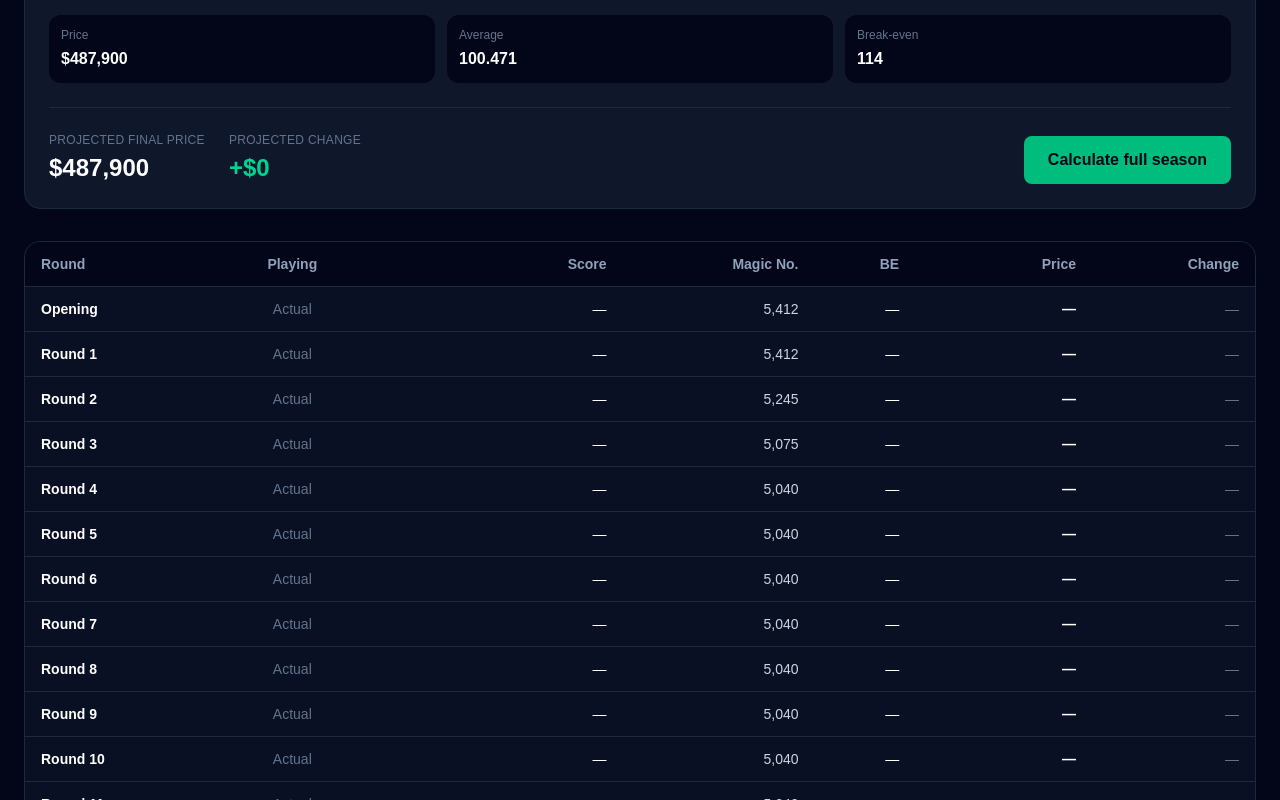
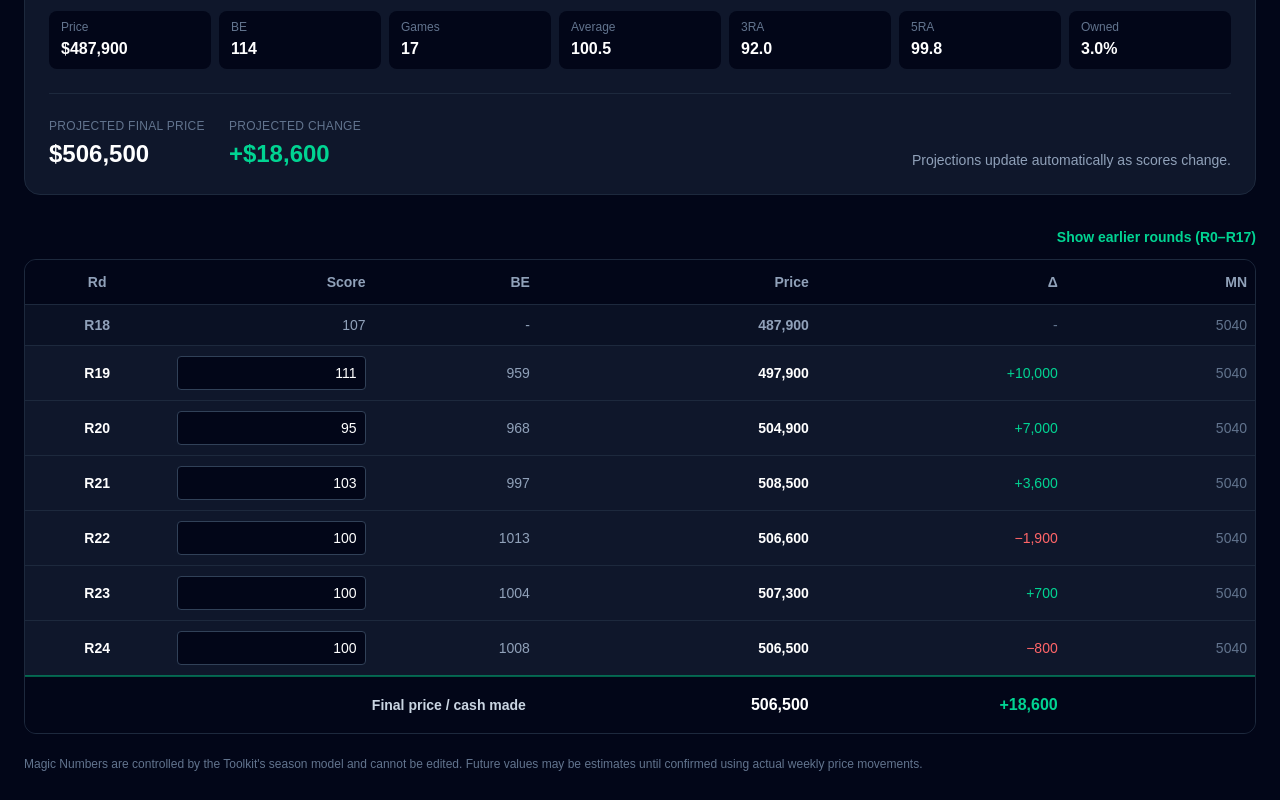
Before and after one commit to haydenbelleville23/supercoach-toolkit, a Next.js app: page /projector in a window 1280 px wide. Shown: the part 420-1220 px from the top of the page. Built offline with nearby package versions, Linux system fonts and the light colour scheme.

Commit message:
Expand compact player statistics header

```diff
--- a/app/projector/page.tsx
+++ b/app/projector/page.tsx
@@ -1,7 +1,7 @@
 "use client";
 
 import Link from "next/link";
-import { useState } from "react";
+import { useEffect, useState } from "react";
 
 import PlayerSelector from "@/components/projector/PlayerSelector";
 import PlayerStats from "@/components/projector/PlayerStats";
@@ -59,62 +59,19 @@ export default function ProjectorPage() {
   const selectedPlayer =
     getPlayerById(selectedPlayerId) ?? players[0];
 
-  const [seasonRows, setSeasonRows] = useState<SeasonProjectionRow[]>(
-    () => createRowsForPlayer(players[0]),
-  );
+  const [seasonRows, setSeasonRows] = useState<
+    SeasonProjectionRow[]
+  >(() => createRowsForPlayer(players[0]));
 
-  function handlePlayerChange(playerId: number) {
-    const player = getPlayerById(playerId) ?? players[0];
-
-    setSelectedPlayerId(player.id);
-    setSeasonRows(createRowsForPlayer(player));
-  }
-
-  function updateSeasonScore(
-    round: number,
-    score: number | null,
-  ) {
-    setSeasonRows((currentRows) =>
-      currentRows.map((row) =>
-        row.round === round ? { ...row, score } : row,
-      ),
-    );
-  }
-
-  function updatePlayedStatus(
-    round: number,
-    played: boolean,
-  ) {
-    setSeasonRows((currentRows) =>
-      currentRows.map((row) =>
-        row.round === round
-          ? {
-              ...row,
-              played,
-              score: played
-                ? row.score ?? Math.round(selectedPlayer.average)
-                : null,
-              breakEven: null,
-              price: null,
-              priceChange: null,
-              threeRoundAverage: null,
-            }
-          : row,
-      ),
-    );
-  }
-
-  function calculateFullSeason() {
-    let currentPrice = selectedPlayer.price;
-
-    const latestScores =
-      selectedPlayer.recentScores.slice(-2);
+  function calculateRows(
+    rowsToCalculate: SeasonProjectionRow[],
+    player: Player = selectedPlayer,
+  ): SeasonProjectionRow[] {
+    let currentPrice = player.price;
+    const latestScores = player.recentScores.slice(-2);
 
     if (latestScores.length < 2) {
-      alert(
-        "Two previous scores are required to calculate future prices.",
-      );
-      return;
+      return rowsToCalculate;
     }
 
     let rollingScores: [number, number] = [
@@ -122,7 +79,7 @@ export default function ProjectorPage() {
       latestScores[1],
     ];
 
-    const calculatedRows = seasonRows.map((row) => {
+    return rowsToCalculate.map((row) => {
       if (row.round < CURRENT_COMPLETED_ROUND) {
         return row;
       }
@@ -130,7 +87,8 @@ export default function ProjectorPage() {
       if (row.round === CURRENT_COMPLETED_ROUND) {
         return {
           ...row,
-          price: selectedPlayer.price,
+          price: player.price,
+          priceChange: null,
         };
       }
 
@@ -172,8 +130,7 @@ export default function ProjectorPage() {
         breakEven,
         price: priceResult.projectedPrice,
         priceChange: priceResult.priceChange,
-        threeRoundAverage:
-          priceResult.threeRoundAverage,
+        threeRoundAverage: priceResult.threeRoundAverage,
       };
 
       currentPrice = priceResult.projectedPrice;
@@ -181,9 +138,41 @@ export default function ProjectorPage() {
 
       return calculatedRow;
     });
+  }
 
-    setSeasonRows(calculatedRows);
+  function handlePlayerChange(playerId: number) {
+    const player = getPlayerById(playerId) ?? players[0];
+    const newRows = createRowsForPlayer(player);
+
+    setSelectedPlayerId(player.id);
+    setSeasonRows(calculateRows(newRows, player));
   }
+
+  function updateSeasonScore(
+    round: number,
+    score: number | null,
+  ) {
+    setSeasonRows((currentRows) => {
+      const updatedRows = currentRows.map((row) =>
+        row.round === round
+          ? {
+              ...row,
+              score,
+            }
+          : row,
+      );
+
+      return calculateRows(updatedRows);
+    });
+  }
+
+  useEffect(() => {
+    setSeasonRows((currentRows) =>
+      calculateRows(currentRows),
+    );
+    // Recalculate when the selected player changes.
+    // eslint-disable-next-line react-hooks/exhaustive-deps
+  }, [selectedPlayerId]);
 
   const finalProjectedRow = [...seasonRows]
     .reverse()
@@ -243,9 +232,13 @@ export default function ProjectorPage() {
 
           <PlayerStats
             price={selectedPlayer.price}
+            breakeven={selectedPlayer.breakeven}
+            games={selectedPlayer.games}
             average={selectedPlayer.average}
-            breakeven={selectedPlayer.breakeven}
-          />
+            average3={selectedPlayer.average3}
+            average5={selectedPlayer.average5}
+            ownership={selectedPlayer.ownership}
+            />
 
           <div className="mt-6 flex flex-wrap items-end justify-between gap-5 border-t border-slate-800 pt-6">
             <div className="grid grid-cols-2 gap-6">
@@ -253,6 +246,7 @@ export default function ProjectorPage() {
                 <p className="text-xs uppercase tracking-wide text-slate-500">
                   Projected final price
                 </p>
+
                 <p className="mt-1 text-2xl font-bold">
                   ${finalProjectedPrice.toLocaleString()}
                 </p>
@@ -262,6 +256,7 @@ export default function ProjectorPage() {
                 <p className="text-xs uppercase tracking-wide text-slate-500">
                   Projected change
                 </p>
+
                 <p
                   className={`mt-1 text-2xl font-bold ${
                     totalPriceChange >= 0
@@ -277,29 +272,25 @@ export default function ProjectorPage() {
               </div>
             </div>
 
-            <button
-              type="button"
-              onClick={calculateFullSeason}
-              className="rounded-lg bg-emerald-500 px-6 py-3 font-semibold text-slate-950 transition hover:bg-emerald-400"
-            >
-              Calculate full season
-            </button>
+            <p className="text-sm text-slate-400">
+              Projections update automatically as scores change.
+            </p>
           </div>
         </section>
 
         <div className="mt-8">
           <SeasonProjectionTable
-            rows={seasonRows}
-            onScoreChange={updateSeasonScore}
-            onPlayedChange={updatePlayedStatus}
-          />
+                rows={seasonRows}
+                startingPrice={selectedPlayer.price}
+                onScoreChange={updateSeasonScore}
+            />
         </div>
 
         <p className="mt-5 text-xs leading-5 text-slate-500">
-          Magic Numbers are controlled by the Toolkit’s
-          season model and cannot be edited. Future values
-          may be estimates until confirmed using actual
-          weekly price movements.
+          Magic Numbers are controlled by the Toolkit&apos;s
+          season model and cannot be edited. Future values may
+          be estimates until confirmed using actual weekly price
+          movements.
         </p>
       </section>
     </main>
--- a/components/projector/PlayerStats.tsx
+++ b/components/projector/PlayerStats.tsx
@@ -1,28 +1,69 @@
 type PlayerStatsProps = {
   price: number;
+  breakeven: number;
+  games: number;
   average: number;
-  breakeven: number;
+  average3: number;
+  average5: number;
+  ownership: number;
 };
 
 export default function PlayerStats({
   price,
+  breakeven,
+  games,
   average,
-  breakeven,
+  average3,
+  average5,
+  ownership,
 }: PlayerStatsProps) {
+  const stats = [
+    {
+      label: "Price",
+      value: `$${price.toLocaleString()}`,
+    },
+    {
+      label: "BE",
+      value: breakeven.toString(),
+    },
+    {
+      label: "Games",
+      value: games.toString(),
+    },
+    {
+      label: "Average",
+      value: average.toFixed(1),
+    },
+    {
+      label: "3RA",
+      value: average3.toFixed(1),
+    },
+    {
+      label: "5RA",
+      value: average5.toFixed(1),
+    },
+    {
+      label: "Owned",
+      value: `${ownership.toFixed(1)}%`,
+    },
+  ];
+
   return (
-    <div className="mt-6 grid grid-cols-3 gap-3">
-      <Stat label="Price" value={`$${price.toLocaleString()}`} />
-      <Stat label="Average" value={average.toString()} />
-      <Stat label="Break-even" value={breakeven.toString()} />
+    <div className="mt-5 grid grid-cols-2 gap-2 sm:grid-cols-4 lg:grid-cols-7">
+      {stats.map((stat) => (
+        <div
+          key={stat.label}
+          className="rounded-lg bg-slate-950 px-3 py-2"
+        >
+          <p className="text-xs text-slate-500">
+            {stat.label}
+          </p>
+
+          <p className="mt-0.5 font-semibold tabular-nums">
+            {stat.value}
+          </p>
+        </div>
+      ))}
     </div>
   );
 }
-
-function Stat({ label, value }: { label: string; value: string }) {
-  return (
-    <div className="rounded-xl bg-slate-950 p-3">
-      <p className="text-xs text-slate-500">{label}</p>
-      <p className="mt-1 font-semibold">{value}</p>
-    </div>
-  );
-}
--- a/components/projector/SeasonProjectionTable.tsx
+++ b/components/projector/SeasonProjectionTable.tsx
@@ -1,41 +1,85 @@
+"use client";
+
+import { useState } from "react";
+
+import { CURRENT_COMPLETED_ROUND } from "@/data/season";
 import type { SeasonProjectionRow } from "@/types/projection";
 
 type SeasonProjectionTableProps = {
   rows: SeasonProjectionRow[];
+  startingPrice: number;
   onScoreChange: (round: number, score: number | null) => void;
-  onPlayedChange: (round: number, played: boolean) => void;
 };
 
 function formatMoney(value: number | null): string {
   if (value === null) {
-    return "—";
+    return "-";
   }
 
-  return `$${value.toLocaleString()}`;
+  return value.toLocaleString();
 }
 
 export default function SeasonProjectionTable({
   rows,
+  startingPrice,
   onScoreChange,
-  onPlayedChange,
 }: SeasonProjectionTableProps) {
+  const [showEarlierRounds, setShowEarlierRounds] = useState(false);
+
+  const firstVisibleRound = Math.max(0, CURRENT_COMPLETED_ROUND);
+
+  const visibleRows = showEarlierRounds
+    ? rows
+    : rows.filter((row) => row.round >= firstVisibleRound);
+
+  const finalPricedRow = [...rows]
+    .reverse()
+    .find((row) => row.price !== null);
+
+  const finalPrice = finalPricedRow?.price ?? startingPrice;
+  const totalChange = finalPrice - startingPrice;
+
   return (
-    <div className="overflow-x-auto rounded-2xl border border-slate-800 bg-slate-900">
-      <table className="min-w-[900px] w-full text-sm">
-        <thead className="sticky top-0 bg-slate-950 text-left text-slate-400">
+    <section>
+      {firstVisibleRound > 0 && (
+        <div className="mb-3 flex justify-end">
+          <button
+            type="button"
+            onClick={() => setShowEarlierRounds((current) => !current)}
+            className="text-sm font-semibold text-emerald-400 hover:text-emerald-300"
+          >
+            {showEarlierRounds
+              ? "Hide earlier rounds"
+              : `Show earlier rounds (R0–R${firstVisibleRound - 1})`}
+          </button>
+        </div>
+      )}
+
+      <div className="overflow-x-auto rounded-xl border border-slate-800 bg-slate-900">
+        <table className="w-full min-w-[570px] table-fixed text-sm">
+          <colgroup>
+            <col className="w-[58px]" />
+            <col className="w-[82px]" />
+            <col className="w-[66px]" />
+            <col className="w-[112px]" />
+            <col className="w-[100px]" />
+            <col className="w-[76px]" />
+          </colgroup>
+
+          <thead className="bg-slate-950 text-slate-400">
             <tr>
-            <th className="px-4 py-3">Round</th>
-            <th className="px-4 py-3 text-center">Playing</th>
-            <th className="px-4 py-3 text-right">Score</th>
-            <th className="px-4 py-3 text-right">Magic No.</th>
-            <th className="px-4 py-3 text-right">BE</th>
-            <th className="px-4 py-3 text-right">Price</th>
-            <th className="px-4 py-3 text-right">Change</th>
+              <th className="px-2 py-3 text-center">Rd</th>
+              <th className="px-2 py-3 text-right">Score</th>
+              <th className="px-2 py-3 text-right">BE</th>
+              <th className="px-2 py-3 text-right">Price</th>
+              <th className="px-2 py-3 text-right">Δ</th>
+              <th className="px-2 py-3 text-right">MN</th>
             </tr>
           </thead>
 
           <tbody>
-          {rows.map((row) => {
+            {visibleRows.map((row) => {
+              const isFuture = row.round > CURRENT_COMPLETED_ROUND;
               const positiveChange =
                 row.priceChange !== null && row.priceChange >= 0;
 
@@ -43,67 +87,53 @@ export default function SeasonProjectionTable({
                 <tr
                   key={row.round}
                   className={`border-t border-slate-800 ${
-                  row.isActual ? "bg-slate-950/40" : ""
+                    isFuture ? "" : "bg-slate-950/35 text-slate-400"
                   }`}
                 >
-                <td className="px-4 py-3 font-semibold">
-                  {row.round === 0 ? "Opening" : `Round ${row.round}`}
+                  <td className="px-2 py-2.5 text-center font-semibold">
+                    R{row.round}
                   </td>
 
-                <td className="px-4 py-3 text-center">
-                  {row.isActual ? (
-                    <span className="text-slate-500">Actual</span>
+                  <td className="px-2 py-2.5 text-right">
+                    {isFuture ? (
+                      <input
+                        type="text"
+                        inputMode="numeric"
+                        value={row.score ?? ""}
+                        placeholder="-"
+                        onFocus={(event) => event.currentTarget.select()}
+                        onChange={(event) => {
+                          const cleanedValue = event.target.value.replace(
+                            /[^0-9]/g,
+                            "",
+                          );
+
+                          onScoreChange(
+                            row.round,
+                            cleanedValue === ""
+                              ? null
+                              : Number(cleanedValue),
+                          );
+                        }}
+                        className="w-full rounded border border-slate-700 bg-slate-950 px-2 py-1.5 text-right tabular-nums outline-none focus:border-emerald-500"
+                      />
                     ) : (
-                    <input
-                      type="checkbox"
-                      checked={row.played}
-                      onChange={(event) =>
-                        onPlayedChange(row.round, event.target.checked)
-                      }
-                      className="h-4 w-4"
-                    />
+                      row.score ?? "-"
                     )}
                   </td>
 
-                <td className="px-4 py-3 text-right">
-                  {row.isActual ? (
-                    row.score ?? "—"
-                  ) : (
-                    <input
-                      type="number"
-                      min="0"
-                      max="250"
-                      disabled={!row.played}
-                      value={row.score ?? ""}
-                      onChange={(event) =>
-                        onScoreChange(
-                          row.round,
-                          event.target.value === ""
-                            ? null
-                            : Number(event.target.value),
-                        )
-                      }
-                      className="w-24 rounded-md border border-slate-700 bg-slate-950 px-2 py-2 text-right disabled:opacity-40"
-                    />
-                  )}
-                </td>
-
-                <td className="px-4 py-3 text-right tabular-nums text-slate-300">
-                    {row.magicNumber.toLocaleString()}
-                </td>
-
-                <td className="px-4 py-3 text-right">
+                  <td className="px-2 py-2.5 text-right tabular-nums text-slate-400">
                     {row.breakEven === null
-                    ? "—"
+                      ? "-"
                       : Math.ceil(row.breakEven)}
                   </td>
 
-                <td className="px-4 py-3 text-right font-semibold">
+                  <td className="px-2 py-2.5 text-right font-semibold tabular-nums">
                     {formatMoney(row.price)}
                   </td>
 
                   <td
-                  className={`px-4 py-3 text-right ${
+                    className={`px-2 py-2.5 text-right tabular-nums ${
                       row.priceChange === null
                         ? "text-slate-500"
                         : positiveChange
@@ -112,16 +142,47 @@ export default function SeasonProjectionTable({
                     }`}
                   >
                     {row.priceChange === null
-                    ? "—"
-                    : `${positiveChange ? "+" : "−"}${formatMoney(
-                        Math.abs(row.priceChange),
-                      )}`}
+                      ? "-"
+                      : `${positiveChange ? "+" : "−"}${Math.abs(
+                          row.priceChange,
+                        ).toLocaleString()}`}
+                  </td>
+
+                  <td className="px-2 py-2.5 text-right tabular-nums text-slate-500">
+                    {row.round === 0 ? "-" : row.magicNumber}
                   </td>
                 </tr>
               );
             })}
+
+            <tr className="border-t-2 border-emerald-500/50 bg-slate-950">
+              <td
+                colSpan={3}
+                className="px-3 py-4 text-right font-semibold text-slate-300"
+              >
+                Final price / cash made
+              </td>
+
+              <td className="px-2 py-4 text-right text-base font-bold tabular-nums">
+                {finalPrice.toLocaleString()}
+              </td>
+
+              <td
+                className={`px-2 py-4 text-right text-base font-bold tabular-nums ${
+                  totalChange >= 0
+                    ? "text-emerald-400"
+                    : "text-red-400"
+                }`}
+              >
+                {totalChange >= 0 ? "+" : "−"}
+                {Math.abs(totalChange).toLocaleString()}
+              </td>
+
+              <td className="px-2 py-4" />
+            </tr>
           </tbody>
         </table>
       </div>
+    </section>
   );
 }
--- a/lib/supercoach/normalisePlayer.ts
+++ b/lib/supercoach/normalisePlayer.ts
@@ -19,6 +19,7 @@ export function normaliseSuperCoachPlayer(
     teamName: rawPlayer.team.name,
     positions: rawPlayer.positions.map((position) => position.position),
     price: stats.price,
+    games: stats.total_games,
     average: stats.avg,
     average3: stats.avg3,
     average5: stats.avg5,
--- a/types/player.ts
+++ b/types/player.ts
@@ -5,6 +5,7 @@ export type Player = {
   teamName: string;
   positions: string[];
   price: number;
+  games: number;
   average: number;
   average3: number;
   average5: number;
@@ -18,4 +19,5 @@ export type Player = {
   ownership: number;
   active: boolean;
   availability: string | null;
+
 };
```
Lines whose indentation alone changed are shown as unchanged.
